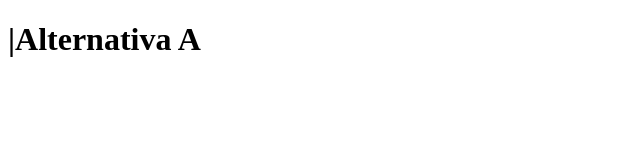
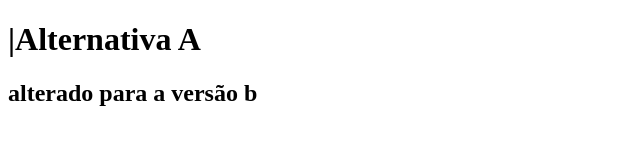
Before and after one commit to StefaniaBussu/git-aula-1, a plain HTML site: page index.html in a window 1280 px wide. Shown: the whole page, without its empty margins (0-640 px from the left). Drawn offline with Linux system fonts and the light colour scheme.

Commit message:
mais uma versão atualizada

```diff
--- a/index.html
+++ b/index.html
@@ -7,5 +7,6 @@
 </head>
 <body>
     <H1>  |Alternativa A</H1>
+    <h2> alterado para a versão b</h2>
 </body>
 </html>
```
